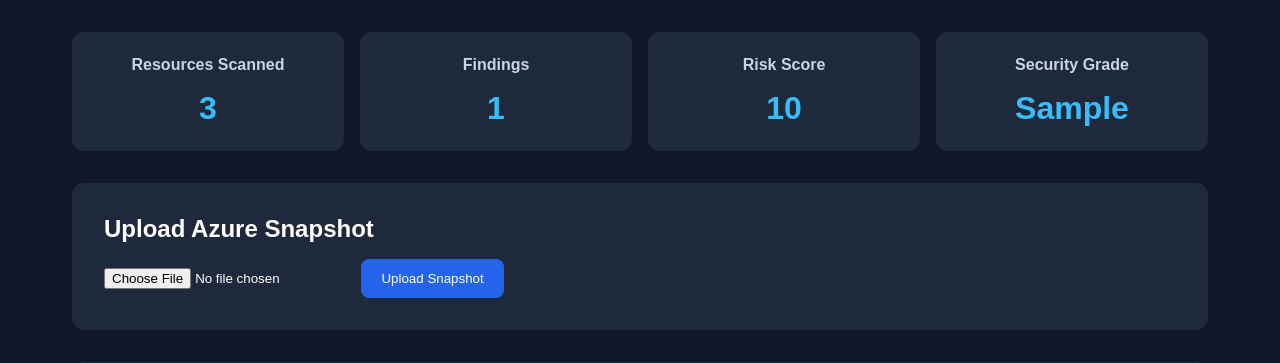
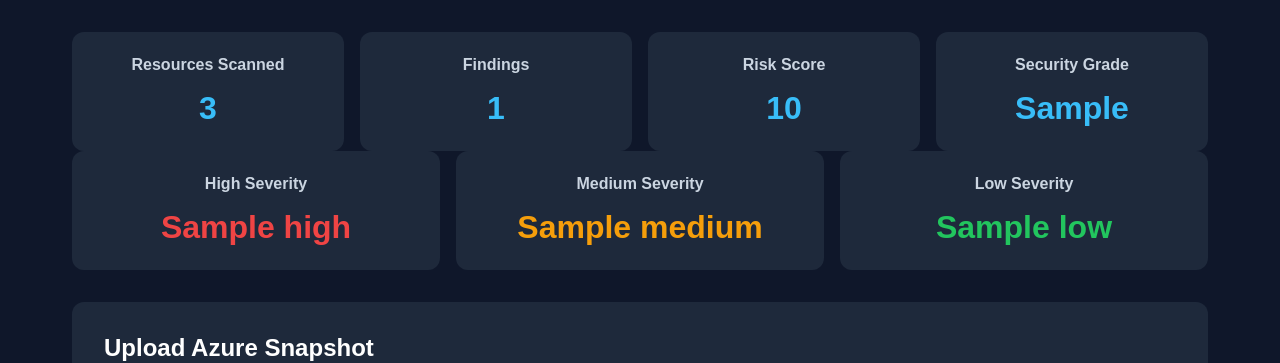
Before and after one commit to Maliyka-L/Cloud_Posture_Auditor, a Flask app: template templates/index.html in a window 1280 px wide. Shown: the part 136-499 px from the top of the page. Run offline with Flask 3, Linux system fonts and the light colour scheme; the template is opened without the code that fills it: most values are stand-ins (such as "Sample title", 1, 10 or a date in 2020).

Commit message:
Add findings analytics and severity dashboard metrics

```diff
--- a/app.py
+++ b/app.py
@@ -3,6 +3,7 @@ from flask import Flask, render_template, request
 
 from auditor import run_audit
 from scoring import calculate_risk
+from analytics import calculate_severity_counts
 
 app = Flask(__name__)
 
@@ -26,12 +27,15 @@ def upload_file():
 
             risk_score, security_grade = calculate_risk(findings)
 
+            severity_counts = calculate_severity_counts(findings)
+
             return render_template(
                 "index.html",
                 resources=data,
                 findings=findings,
                 risk_score=risk_score,
-                security_grade=security_grade
+                security_grade=security_grade,
+                severity_counts=severity_counts
             )
 
         except Exception as e:
--- a/templates/index.html
+++ b/templates/index.html
@@ -58,6 +58,38 @@
 
         </section>
 
+        {% if findings %}
+
+        <section class="summary-cards">
+
+            <div class="card">
+                <h2>High Severity</h2>
+
+                <p style="color:#ef4444;">
+                    {{ severity_counts.high }}
+                </p>
+            </div>
+
+            <div class="card">
+                <h2>Medium Severity</h2>
+
+                <p style="color:#f59e0b;">
+                    {{ severity_counts.medium }}
+                </p>
+            </div>
+
+            <div class="card">
+                <h2>Low Severity</h2>
+
+                <p style="color:#22c55e;">
+                    {{ severity_counts.low }}
+                </p>
+            </div>
+
+        </section>
+
+        {% endif %}
+
         <section class="upload-area">
 
             <h2>Upload Azure Snapshot</h2>
@@ -78,9 +110,9 @@
             </form>
 
             {% if error %}
-                <p style="color:red; margin-top:15px;">
-                    {{ error }}
-                </p>
+            <p style="color:red; margin-top:15px;">
+                {{ error }}
+            </p>
             {% endif %}
 
         </section>
```
Also changed, not shown: analytics.py (added, +22 -0 lines), 1 other file.
